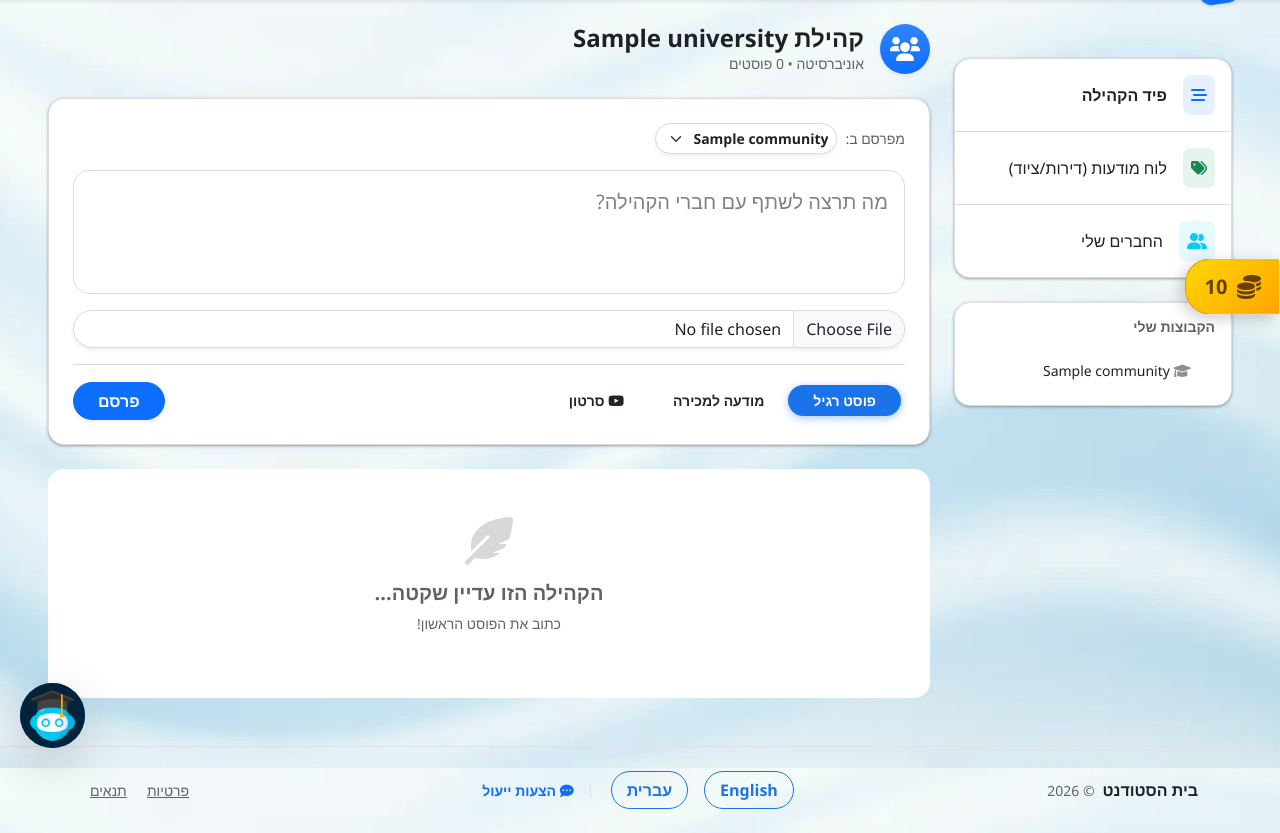
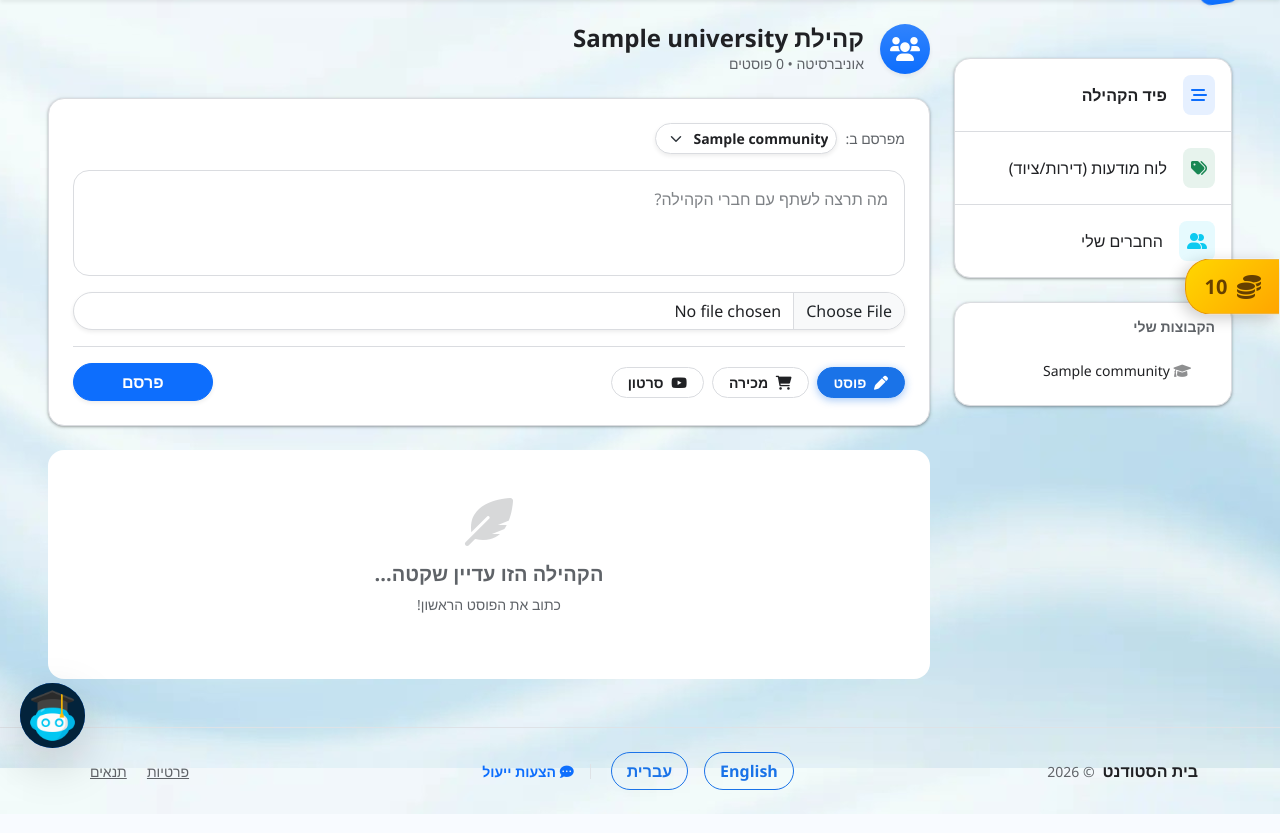
Before and after one commit to tal6456/Student_drive, a Django app: page /feed/ in a window 1280 px wide. Shown: the part 32-865 px from the top of the page. Run offline with Django 5.2, Linux system fonts and the light colour scheme; a user stored in the database is signed in; tables that the repository leaves empty hold one stand-in row (values such as "Sample post"); some libraries are stand-ins or nearby versions.

Commit message:
21.3 22:46 תיקון אפליקציה 1

```diff
--- a/core/templates/core/community_feed.html
+++ b/core/templates/core/community_feed.html
@@ -16,14 +16,14 @@
 </div>
 
 <div class="card border-0 shadow-sm rounded-4 mb-4" style="background-color: var(--gd-card);">
-    <div class="card-body p-4">
+    <div class="card-body p-3 p-md-4">
         <form method="POST" enctype="multipart/form-data" id="post-form">
             {% csrf_token %}
             <input type="hidden" name="post_type" id="post_type" value="normal">
 
-            <div class="mb-3 d-flex align-items-center gap-2">
+            <div class="mb-3 d-flex align-items-center gap-2 flex-wrap">
                 <span class="small text-muted">מפרסם ב:</span>
-                <select name="target_community" class="form-select form-select-sm border-0 fw-bold rounded-pill shadow-sm" style="width: auto; background-color: var(--gd-bg); color: var(--gd-primary);">
+                <select name="target_community" class="form-select form-select-sm border-0 fw-bold rounded-pill shadow-sm" style="width: auto; max-width: 100%; background-color: var(--gd-bg); color: var(--gd-primary);">
                     {% for comm in my_communities %}
                         <option value="{{ comm.id }}" {% if comm.id == current_community.id %}selected{% endif %}>
                             {{ comm.name }}
@@ -32,59 +32,54 @@
                 </select>
             </div>
 
-            <textarea name="content" class="form-control border-0 rounded-4 p-3 mb-3 fs-5" rows="3"
+            <textarea name="content" class="form-control border-0 rounded-4 p-3 mb-3 fs-6 fs-md-5" rows="3"
                       placeholder="מה תרצה לשתף עם חברי הקהילה?" required
                       style="resize: none; background-color: var(--gd-bg); color: var(--gd-text);"></textarea>
 
             <div id="extra-fields" class="mb-3">
+
                 <div id="market-fields" class="row g-2 d-none">
-                    <div class="col-md-6">
-                        <select name="category" class="form-select rounded-pill shadow-sm">
+                    <div class="col-6">
+                        <select name="category" class="form-select rounded-pill shadow-sm" style="background-color: var(--gd-bg); color: var(--gd-text); border-color: var(--gd-border);">
                             <option value="sell">מכירה</option>
                             <option value="rent">דיור/שותפים</option>
                             <option value="giveaway">למסירה</option>
                         </select>
                     </div>
-                    <div class="col-md-6">
-                        <input type="number" name="price" class="form-control rounded-pill shadow-sm" placeholder="מחיר (₪)">
+                    <div class="col-6">
+                        <input type="number" name="price" class="form-control rounded-pill shadow-sm" placeholder="מחיר (₪)" style="background-color: var(--gd-bg); color: var(--gd-text); border-color: var(--gd-border);">
                     </div>
                 </div>
-
-                <div id="extra-fields" class="mb-3">
-                <div id="market-fields" class="row g-2 d-none">
-                    </div>
 
                 <div id="video-fields" class="row g-2 d-none">
                     <div class="col-12">
                         <div class="input-group shadow-sm rounded-pill overflow-hidden border" style="border-color: var(--gd-border) !important;">
                             <span class="input-group-text border-0 text-danger" style="background-color: var(--gd-bg);"><i class="fab fa-youtube fs-5"></i></span>
-                            <input type="url" name="youtube_url" id="youtube_url_input" class="form-control border-0" style="background-color: var(--gd-bg); color: var(--gd-text);" placeholder="הדבק קישור ליוטיוב (לדוגמה: https://youtu.be/...)">
+                            <input type="url" name="youtube_url" id="youtube_url_input" class="form-control border-0" style="background-color: var(--gd-bg); color: var(--gd-text);" placeholder="קישור ליוטיוב...">
                         </div>
                     </div>
                 </div>
 
-                <div id="image-fields">
-                    </div>
-            </div>
-
-                <div id="image-fields">
-                    <input type="file" name="image" class="form-control rounded-pill shadow-sm" accept="image/*">
+                <div id="image-fields" class="mt-2">
+                    <input type="file" name="image" class="form-control rounded-pill shadow-sm" accept="image/*" style="background-color: var(--gd-bg); color: var(--gd-text); border-color: var(--gd-border);">
                 </div>
             </div>
 
-            <div class="d-flex justify-content-between align-items-center pt-3 border-top" style="border-color: var(--gd-border) !important;">
-                <div class="btn-group p-1 rounded-pill" style="background-color: var(--gd-bg);">
-                    <button type="button" onclick="setPostType('normal')" class="btn btn-sm rounded-pill px-4 fw-bold transition-all" id="btn-normal">
-                        פוסט רגיל
+            <div class="d-flex flex-column flex-md-row justify-content-between align-items-md-center pt-3 border-top gap-3" style="border-color: var(--gd-border) !important;">
+
+                <div class="d-flex flex-wrap gap-2 justify-content-center justify-content-md-start">
+                    <button type="button" onclick="setPostType('normal')" class="btn btn-sm rounded-pill px-3 fw-bold flex-grow-1 flex-md-grow-0 transition-all" id="btn-normal" style="background-color: var(--gd-bg); color: var(--gd-text); border: 1px solid var(--gd-border);">
+                        <i class="fas fa-pen me-1"></i> פוסט
                     </button>
-                    <button type="button" onclick="setPostType('market')" class="btn btn-sm rounded-pill px-4 fw-bold transition-all" id="btn-market">
-                        מודעה למכירה
+                    <button type="button" onclick="setPostType('market')" class="btn btn-sm rounded-pill px-3 fw-bold flex-grow-1 flex-md-grow-0 transition-all" id="btn-market" style="background-color: var(--gd-bg); color: var(--gd-text); border: 1px solid var(--gd-border);">
+                        <i class="fas fa-shopping-cart me-1"></i> מכירה
                     </button>
-                    <button type="button" onclick="setPostType('video')" class="btn btn-sm rounded-pill px-4 fw-bold transition-all" id="btn-video">
-                        <i class="fab fa-youtube"></i> סרטון
+                    <button type="button" onclick="setPostType('video')" class="btn btn-sm rounded-pill px-3 fw-bold flex-grow-1 flex-md-grow-0 transition-all" id="btn-video" style="background-color: var(--gd-bg); color: var(--gd-text); border: 1px solid var(--gd-border);">
+                        <i class="fab fa-youtube me-1"></i> סרטון
                     </button>
                 </div>
-                <button type="submit" class="btn btn-primary rounded-pill px-4 fw-bold shadow-sm">פרסם</button>
+
+                <button type="submit" class="btn btn-primary rounded-pill px-5 fw-bold shadow-sm w-100 w-md-auto">פרסם</button>
             </div>
         </form>
     </div>
@@ -93,24 +88,29 @@
 <div id="feed-container">
     {% for post in posts %}
         {% include "core/partials/post_card.html" with post=post %}
-    {% empty %}
+    {{% empty %}
         <div class="text-center py-5 rounded-4 border-2 border-dashed" style="border-color: var(--gd-border); background-color: var(--gd-card);">
-            <i class="fas fa-feather-alt fa-3x text-muted mb-3 opacity-25"></i>
-            <h5 class="fw-bold text-muted">הקהילה הזו עדיין שקטה...</h5>
-            <p class="text-muted small">כתוב את הפוסט הראשון!</p>
+            <i class="fas fa-feather-alt fa-3x mb-3 opacity-25" style="color: var(--gd-text-muted);"></i>
+            <h5 class="fw-bold" style="color: var(--gd-text-muted);">הקהילה הזו עדיין שקטה...</h5>
+            <p class="small" style="color: var(--gd-text-muted);">כתוב את הפוסט הראשון!</p>
         </div>
     {% endfor %}
 </div>
 
 <style>
     /* עיצוב כפתורי הבחירה בטופס */
-    #btn-normal.active-type { background-color: var(--gd-primary) !important; color: white !important; box-shadow: 0 2px 8px rgba(26,115,232,0.4); }
-    #btn-market.active-type { background-color: #198754 !important; color: white !important; box-shadow: 0 2px 8px rgba(25,135,84,0.4); }
-    #btn-video.active-type { background-color: #dc3545 !important; color: white !important; box-shadow: 0 2px 8px rgba(220,53,69,0.4); }
+    #btn-normal.active-type { background-color: var(--gd-primary) !important; color: white !important; border-color: var(--gd-primary) !important; box-shadow: 0 2px 8px rgba(26,115,232,0.4); }
+    #btn-market.active-type { background-color: #198754 !important; color: white !important; border-color: #198754 !important; box-shadow: 0 2px 8px rgba(25,135,84,0.4); }
+    #btn-video.active-type { background-color: #dc3545 !important; color: white !important; border-color: #dc3545 !important; box-shadow: 0 2px 8px rgba(220,53,69,0.4); }
 
     /* הוספת אנימציה קטנה לשינוי סוג פוסט */
     #extra-fields > div:not(.d-none) {
         animation: fadeIn 0.3s ease;
+    }
+
+    /* שיפור מובייל לכפתור פרסום */
+    @media (min-width: 768px) {
+        .w-md-auto { width: auto !important; }
     }
 </style>
 
```
